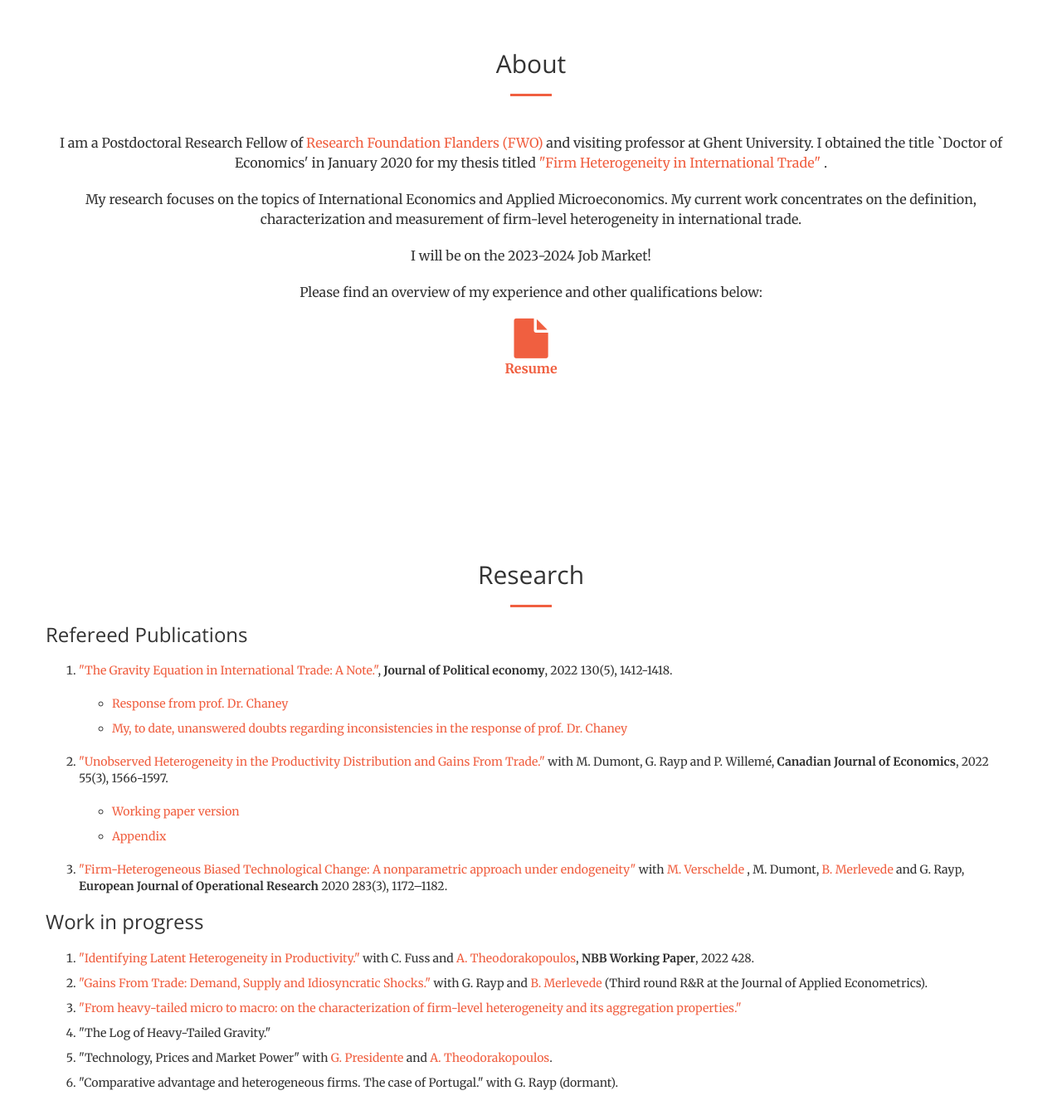
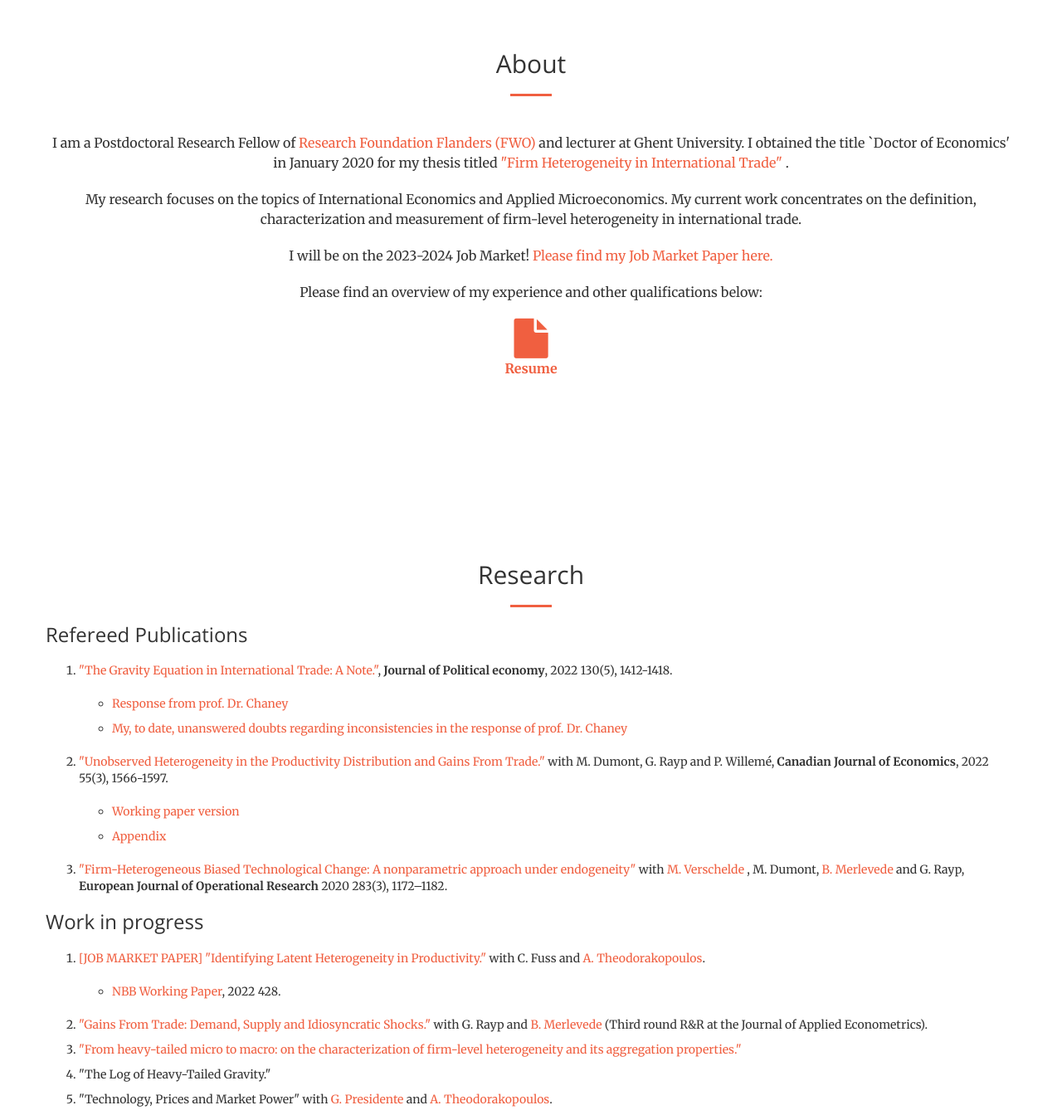
Before and after one commit to ruben0dewitte/ruben0dewitte.github.io, a website: page index.html in a window 1280 px wide. Shown: the part 840-2178 px from the top of the page at 83% size. Drawn offline with nearby package versions, Linux system fonts and the light colour scheme.

Commit message:
Update index.html

```diff
--- a/index.html
+++ b/index.html
@@ -17,9 +17,9 @@
     <meta charset="utf-8">
     <meta http-equiv="X-UA-Compatible" content="IE=edge">
     <meta name="viewport" content="width=device-width, initial-scale=1">
-    <meta name="description" content="This is the personal website of Ruben Dewitte - PostDoc researcher and visiting professor at Ghent University">
+    <meta name="description" content="This is the personal website of Ruben Dewitte - PostDoc researcher and lecturer at Ghent University">
     <meta name="author" content="Ruben Dewitte">
-    <meta name="keywords" content="Ruben, Dewitte, Ruben Dewitte, postdoc, postdoctoral, professor, prof., Dr. ruben dewitte, Ghent University, Ugent, website, Ph.D., doctor of economics, doctor, international trade, gains from trade, GFT, distributions, pareto, finite mixture, lognormal, log-normal, log normal, nonparametric, non-parametric">
+    <meta name="keywords" content="Ruben, Dewitte, Ruben Dewitte, postdoc, postdoctoral, professor, lecturer, prof., Dr. ruben dewitte, Ghent University, Ugent, website, Ph.D., doctor of economics, doctor, international trade, gains from trade, GFT, distributions, pareto, finite mixture, lognormal, log-normal, log normal, nonparametric, non-parametric">
 
     <title>Dr. Ruben Dewitte - PostDoc researcher at Ghent University</title>
 
@@ -97,7 +97,7 @@
             <div class="header-content-inner">
                 <h1 id="homeHeading"> Ruben Dewitte </h1>
                 <hr>
-                <p>Postdoctoral Research Fellow of <a href="https://www.fwo.be/en/" target="_blank" >Research Foundation Flanders (FWO)</a> and Visiting professor at Ghent University</p>
+                <p>Postdoctoral Research Fellow of <a href="https://www.fwo.be/en/" target="_blank" >Research Foundation Flanders (FWO)</a> and lecturer at Ghent University</p>
                                 <p> I will be on the 2023-2024 Job Market!</p>
 									<a href="#about" class="btn btn-primary btn-xl page-scroll">Find Out More</a>
             </div>
@@ -111,9 +111,9 @@
                     <h2 class="section-heading">About</h2>
                     <hr class="primary">
 			<div class="text-left">
-                    		<center> <p > <br> I am a Postdoctoral Research Fellow of <a href="https://www.fwo.be/en/" target="_blank" >Research Foundation Flanders (FWO)</a> and visiting professor at Ghent University. I obtained the title `Doctor of Economics' in January 2020 for my thesis titled <a href="https://hdl.handle.net/1854/LU-8644700" target="_blank" > "Firm Heterogeneity in International Trade" </a> .	</p>
+                    		<center> <p > <br> I am a Postdoctoral Research Fellow of <a href="https://www.fwo.be/en/" target="_blank" >Research Foundation Flanders (FWO)</a> and lecturer at Ghent University. I obtained the title `Doctor of Economics' in January 2020 for my thesis titled <a href="https://hdl.handle.net/1854/LU-8644700" target="_blank" > "Firm Heterogeneity in International Trade" </a> .	</p>
                     		<p >My research focuses on the topics of International Economics and Applied Microeconomics. My current work concentrates on the definition, characterization and measurement of firm-level heterogeneity in international trade. </p>
-								                                <p> I will be on the 2023-2024 Job Market!</p>
+								                                <p> I will be on the 2023-2024 Job Market! <a href="./pdf/JMP_RubenDewitte.pdf" target="_blank" > Please find my Job Market Paper here.</a> </p>
 				<p> Please find an overview of my experience and other qualifications below: </p>
 				<div class=" text-center">
 				<p  >  <a href="./pdf/cv.pdf" target="_blank" > <i class="fa fa-file fa-3x sr-contact"></i></a> <br>
@@ -151,10 +151,13 @@
 
 		    <h3 class="section-heading">Work in progress</h3>
                     <p><ol>
-							<li> <a href="https://www.nbb.be/en/articles/identifying-latent-heterogeneity-productivity" target="_blank" > "Identifying Latent Heterogeneity in Productivity."</a> with C. Fuss  and <a href="https://sites.google.com/site/theodorakopoulosangelos/home" target="_blank" >A. Theodorakopoulos</a>, <b> NBB Working Paper</b>, 2022 428. </li>
+							<li> <a href="./pdf/JMP_RubenDewitte.pdf" target="_blank" > [JOB MARKET PAPER] "Identifying Latent Heterogeneity in Productivity."</a> with C. Fuss  and <a href="https://sites.google.com/site/theodorakopoulosangelos/home" target="_blank" >A. Theodorakopoulos</a>. </li>
+	<p><ul>
+								<li> <a href="https://www.nbb.be/en/articles/identifying-latent-heterogeneity-productivity" target="_blank" > NBB Working Paper</a>, 2022 428. </li>
+	</ul></p>
 	<li> <a href="./pdf/PRODDIST.pdf" target="_blank" > "Gains From Trade: Demand, Supply and Idiosyncratic Shocks." </a> with G. Rayp and <a href="https://sites.google.com/site/merlevedebruno/" target="_blank" >B. Merlevede</a> (Third round R&R at the Journal of Applied Econometrics). </li>
 <li> <a href="https://mpra.ub.uni-muenchen.de/103170/1/MPRA_paper_103170.pdf" target="_blank" > "From heavy-tailed micro to macro: on the characterization of firm-level heterogeneity and its aggregation properties." </a>  </li>
-		<li> "The Log of Heavy-Tailed Gravity."</a>
+		<li> "The Log of Heavy-Tailed Gravity."</li>
 		<li> "Technology, Prices and Market Power" with <a href="https://sites.google.com/view/giorgiopresidente/home" target = "blank"> G. Presidente</a> and <a href="https://sites.google.com/site/theodorakopoulosangelos/home" target="_blank" >A. Theodorakopoulos</a>.</li>
       	<li> "Comparative advantage and heterogeneous firms. The case of Portugal."</a> with G. Rayp (dormant). </li>
     </ol></p>
```
